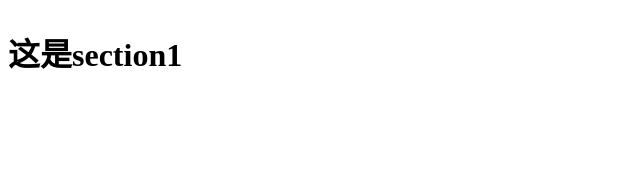
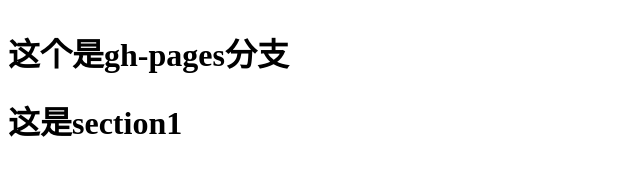
Before and after one commit to fuzhiguang/que, a plain HTML site: page src/index.html in a window 1280 px wide. Shown: the whole page, without its empty margins (0-640 px from the left). Drawn offline with Linux system fonts and the light colour scheme.

Commit message:
修改信息

```diff
--- a/src/index.html
+++ b/src/index.html
@@ -8,7 +8,7 @@
 
 	<body>
 		<header>
-
+			<h1>这个是gh-pages分支</h1>
 		</header>
 		<div id="main">
 			<div class="section s1">
```
